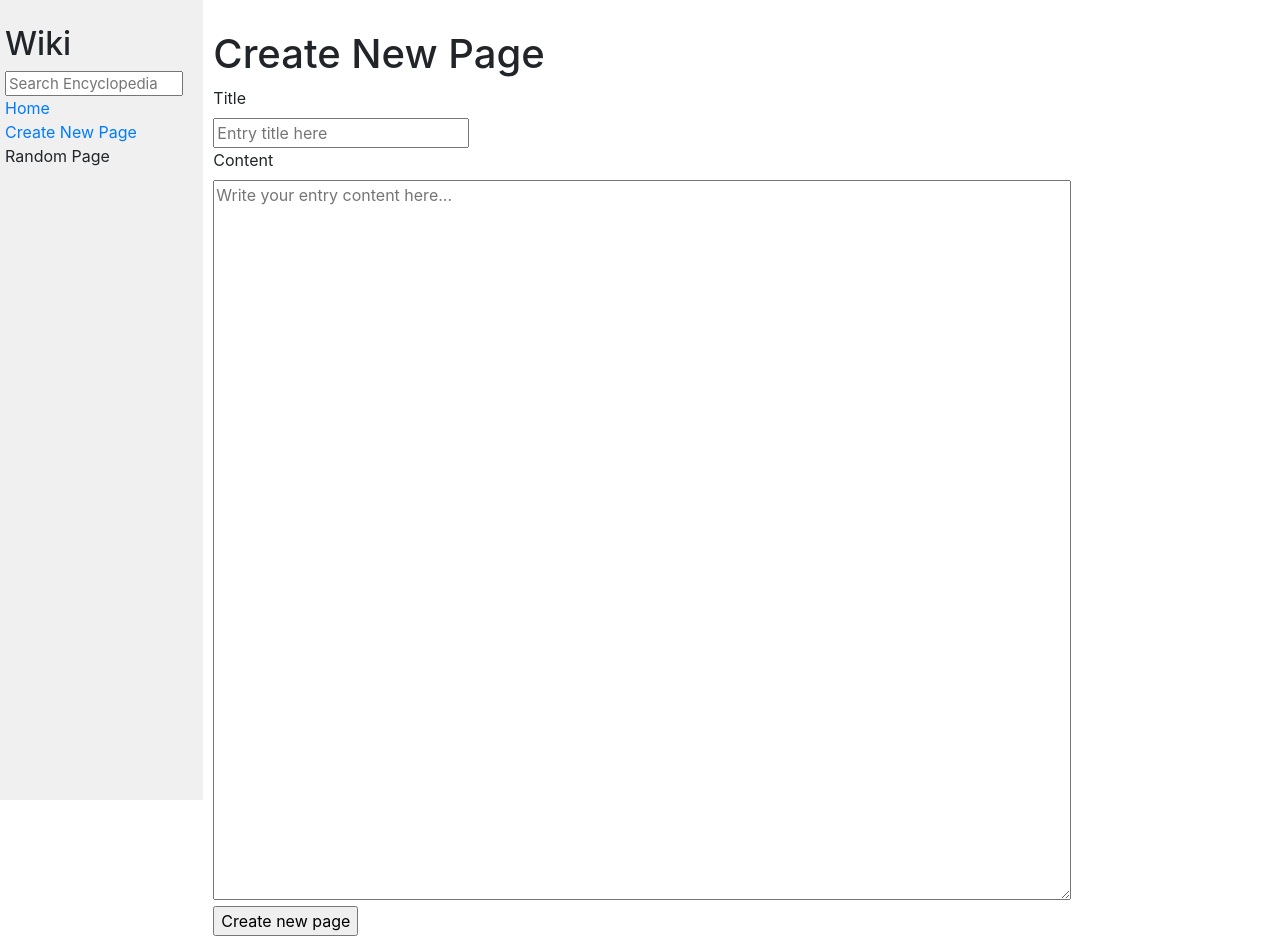
After one commit to iaaron-xyz/cs50w, a Django app: page /create in a window 1280 px wide. The commit adds this page. Run offline with Django 3.2, Linux system fonts and the light colour scheme; some libraries are stand-ins or nearby versions.

Commit message:
add "Create New Page" functionality working

```diff
--- /dev/null
+++ b/wiki/encyclopedia/templates/encyclopedia/create_entry.html
@@ -0,0 +1,26 @@
+{% extends "encyclopedia/layout.html" %}
+
+{% block title %}
+    Create New Page
+{% endblock %}
+
+{% block body %}
+    <h1>Create New Page</h1>
+
+    <form action="{% url 'encyclopedia:create' %}" method="POST">
+        {% csrf_token %}
+        <!-- title -->
+        <label for="new-entry-title">Title</label>
+        <br>
+        <input type="text" name="net" id="new-entry-title" placeholder="Entry title here">
+        <br>
+        <!-- content -->
+        <label for="new-entry-content">Content</label>
+        <br>
+        <textarea name="nec" id="new-entry-content" placeholder="Write your entry content here..."></textarea>
+        <br>
+        <!-- button -->
+        <input type="submit" name="submit" id="new-entry" value="Create new page">
+    </form>
+
+{% endblock %}
--- a/wiki/encyclopedia/templates/encyclopedia/layout.html
+++ b/wiki/encyclopedia/templates/encyclopedia/layout.html
@@ -19,7 +19,7 @@
                     <a href="{% url 'encyclopedia:index' %}">Home</a>
                 </div>
                 <div>
-                    Create New Page
+                    <a href="{% url 'encyclopedia:create' %}">Create New Page</a>
                 </div>
                 <div>
                     Random Page
--- a/wiki/encyclopedia/urls.py
+++ b/wiki/encyclopedia/urls.py
@@ -7,4 +7,5 @@ urlpatterns = [
     path("", views.index, name="index"),
     path("wiki/<str:title>", views.entry, name="article"),
     path("search", views.search, name="search"),
+    path("create", views.create, name="create")
 ]
--- a/wiki/encyclopedia/views.py
+++ b/wiki/encyclopedia/views.py
@@ -45,3 +45,17 @@ def search(request):
         "searched_entry": searched_entry,
         "match": False
     })
+
+def create(request):
+    if request.method == "POST":
+        print(f"Printing request: {request.POST}")
+        # If title already exist return error
+        if request.POST['net'].lower() in list(map(util.to_lower, util.list_entries())):
+            return render(request, "encyclopedia/error.html", {
+                'error_title': "Title already exist",
+            })
+        # Create and return the title
+        util.save_entry(request.POST['net'], request.POST['nec'])
+        return entry(request, request.POST['net'])
+
+    return render(request, "encyclopedia/create_entry.html")
```
Also changed, not shown: wiki/encyclopedia/templates/encyclopedia/error.html (added, +9 -0 lines).
